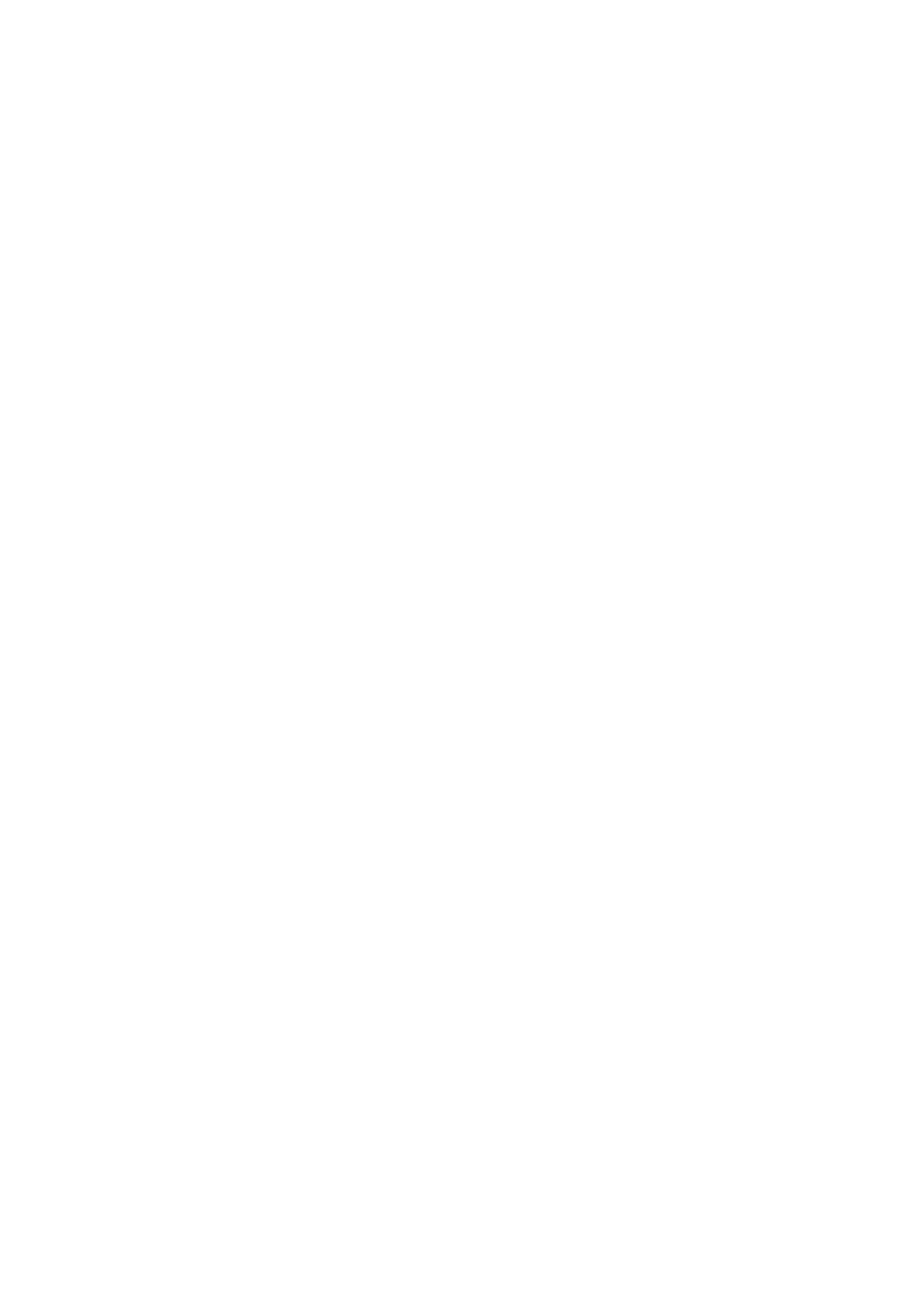
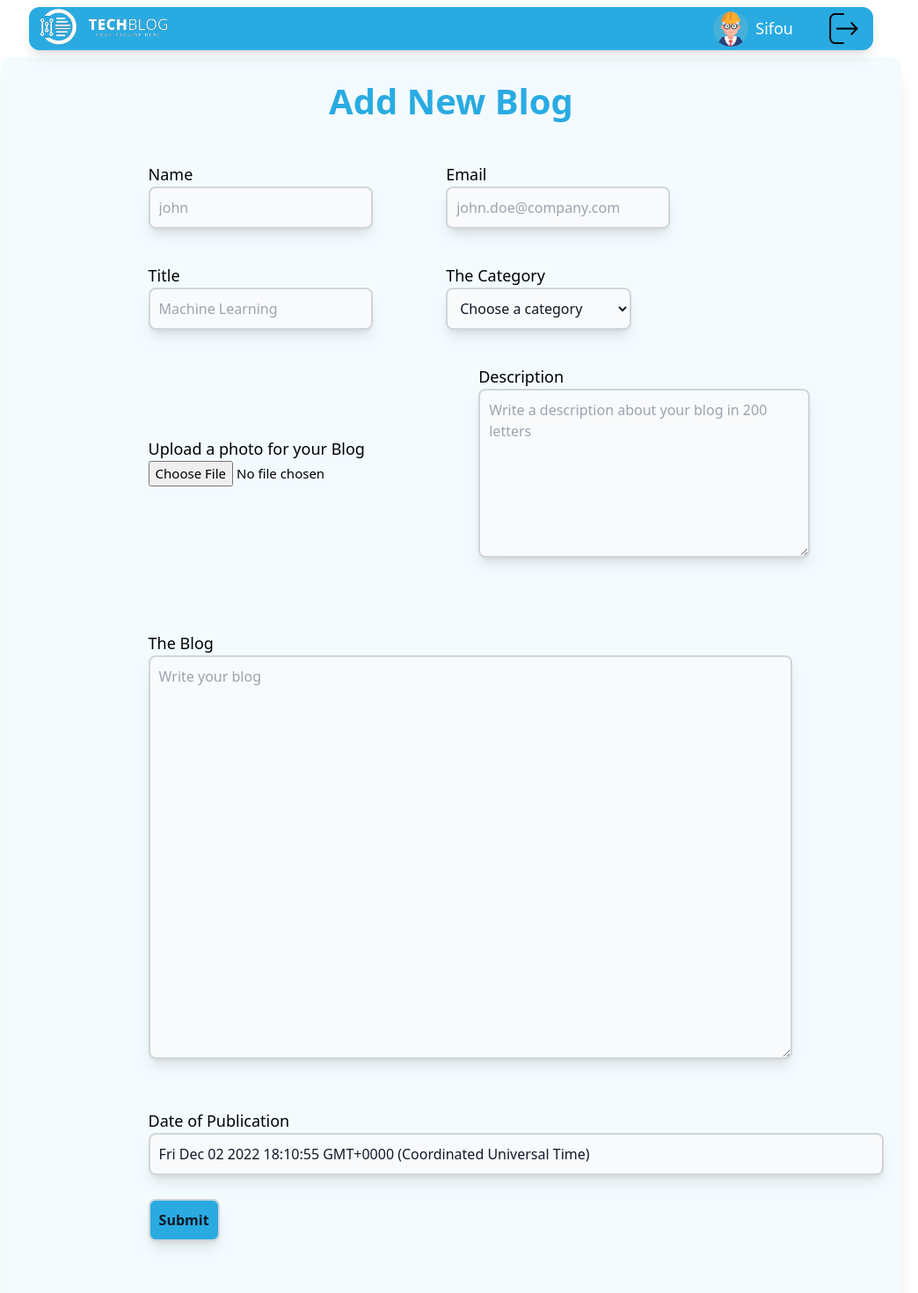
Before and after one commit to SifEddine05/TechBlog, a React (Create React App) app in the folder client/: page /newBlog in a window 1280 px wide. Shown: the top 1470 px of the page at 88% size, without its empty margins (127-1171 px from the left). Before the commit the page ends 800 px from the top, so only its background shows below. Built offline with nearby package versions, Linux system fonts and the light colour scheme.

Commit message:
Add Blog page

```diff
--- a/client/src/App.js
+++ b/client/src/App.js
@@ -1,12 +1,16 @@
-import logo from './logo.svg';
-import Home from './components/Home';
+import NavBar from "./components/NavBar";
+import Home from './pages/Home';
+import AddBlog from './pages/AddBlog';
 import { BrowserRouter as Router, Route, Switch } from 'react-router-dom';
 
 function App() {
   return (
+
     <Router>
+       <NavBar />
       <Switch>
         <Route exact path="/"><Home /></Route>
+        <Route exact path="/newBlog"><AddBlog /></Route>
       </Switch>
     </Router>
 
--- a/client/src/components/BoxBlog.js
+++ b/client/src/components/BoxBlog.js
@@ -4,7 +4,7 @@ import date from '../assets/date.png'
 import more from '../assets/more.png'
 import { Link } from 'react-router-dom/cjs/react-router-dom.min'
 
-
+// we need a function to see if the blog existe in the table of user blogs we add delete and mofdifie button else we dont
 const BoxBlog = () => {
     return (
     <div className=" mr-[1%] mb-[1%] lg:h-[320px] shadow-2xl rounded-xl lg:w-[250px]  md:w-[180px]  sm:w-[150px] w-[100px]  md:h-[250px] sm:h-[200px] pb-2 " >
--- /dev/null
+++ b/client/src/pages/AddBlog.js
@@ -0,0 +1,69 @@
+
+
+import { useState } from "react";
+
+const AddBlog = () => {
+    const [title,Settitle] =useState('')
+    const[Time,setTime]=useState(Date().toLocaleString())
+    const getTime = ()=>{
+        setTime(Date().toLocaleString())
+    }
+    return (
+
+    <div className="shadow-xl mx-[10%] lg:p-5 md:p-4 sm:p-3 p-2 bg-[#29abe2] bg-opacity-5 rounded-xl">
+        <h1 className='text-center lg:text-[40px] md:text-[30px]  sm:text-[20px]  text-[10px]  lg:mb-10 md:mb-8 sm:mb-6 mb-4 font-semibold text-[#29abe2] '>Add New Blog</h1>
+        <form action='post' className="ml-[15%]">
+            <div className="flex justify-start  items-center ">
+                <label className="lg:text-[18px] mr-[10%]  md:text-[15px] sm:text-[12px] text-[9px] font-medium "> Name <br/>
+                    <input type="text" required placeholder="john" maxLength='20'  className="bg-gray-50 border-2 shadow-lg border-gray-300 text-gray-900 lg:text-[16px] md:text-[13px] sm:text-[10px] text-[7px] rounded-lg focus:ring-blue-500 focus:border-blue-500 block w-full md:p-2.5 p-1 dark:bg-gray-700 dark:border-gray-600 dark:placeholder-gray-400 dark:text-white dark:focus:ring-blue-500 dark:focus:border-blue-500"/>
+                </label>
+                <label className="lg:text-[18px]  md:text-[15px] sm:text-[12px] text-[9px] font-medium "> Email <br/>
+                    <input type="email" required placeholder="john.doe@company.com" maxLength='50'  className="bg-gray-50 border-2 shadow-lg border-gray-300 text-gray-900 lg:text-[16px] md:text-[13px] sm:text-[10px] text-[7px] rounded-lg focus:ring-blue-500 focus:border-blue-500 block w-full md:p-2.5 p-1 dark:bg-gray-700 dark:border-gray-600 dark:placeholder-gray-400 dark:text-white dark:focus:ring-blue-500 dark:focus:border-blue-500"/>
+                </label>
+            </div>
+
+
+            <div className='   flex justify-start items-center lg:mt-10 md:mt-8 sm:mt-6 mt-4'>
+                <label className="  lg:text-[18px]   mr-[10%] md:text-[15px] sm:text-[12px] text-[9px] font-medium text-left "> Title<br/>
+                    <input type="text" required placeholder="Machine Learning"  maxlength="20"  className="w-full bg-gray-50 border-2 shadow-lg  border-gray-300 text-gray-900 lg:text-[16px] md:text-[13px] sm:text-[10px] text-[7px] rounded-lg focus:ring-blue-500 focus:border-blue-500 block  md:p-2.5 p-1 dark:bg-gray-700 dark:border-gray-600 dark:placeholder-gray-400 dark:text-white dark:focus:ring-blue-500 dark:focus:border-blue-500"/>
+                </label>
+                <label className='lg:text-[18px]  md:text-[15px] sm:text-[12px] text-[9px] font-medium text-left ' >The Category <br/>
+                    <select required className=" w-full font-medium bg-gray-50 border-2 shadow-lg border-gray-300 text-gray-900 lg:text-[16px] md:text-[13px] sm:text-[10px] text-[7px] rounded-lg focus:ring-blue-500 focus:border-blue-500 block  lg:p-2.5 p-1 dark:bg-gray-700 dark:border-gray-600 dark:placeholder-gray-400 dark:text-white dark:focus:ring-blue-500 dark:focus:border-blue-500">
+                            <option selected className="opacity-75">Choose a category</option>
+                            <option value={'web'}>Web Developpment </option>
+                            <option value={'Bc'}>Block Chaine</option>
+                            <option value={'mobile'}>Mobile Developpment</option>
+                            <option value={'Ai'}>Artificial Intelligence </option>
+                            <option value={'Cs'}>Cyper Security </option>
+                        </select>
+                </label>
+            </div>
+            <div className='flex justify-start  items-center lg:mt-10 md:mt-8 sm:mt-6 mt-4'>
+                <label className='lg:text-[18px] mr-[10%] md:text-[15px] sm:text-[12px] text-[8px] font-medium text-left ' >
+                    Upload a photo for your Blog <br/>
+                    <input type='file' required className="md:text-[15px] sm:text-[12px] text-[9px] hover:cursor-pointer " />
+                </label>
+                <label className='lg:text-[18px] mr-[10%] md:text-[15px] sm:text-[12px] text-[8px] font-medium text-left '>
+                    Description <br/>
+                    <textarea cols="40" rows="7" required placeholder="Write a description about your blog in 200 letters"  maxlength="200" size='200' className="w-full h-full bg-gray-50 border-2 shadow-lg  border-gray-300 text-gray-900 lg:text-[16px] md:text-[13px] sm:text-[10px] text-[7px] rounded-lg focus:ring-blue-500 focus:border-blue-500 block  md:p-2.5 p-1 dark:bg-gray-700 dark:border-gray-600 dark:placeholder-gray-400 dark:text-white dark:focus:ring-blue-500 dark:focus:border-blue-500"></textarea>
+                </label>
+            </div>
+            <div className="mt-[10%] flex justify-start">
+            <label className='lg:text-[18px] mr-[10%] md:text-[15px] sm:text-[12px] text-[8px] font-medium text-left '>
+                The Blog <br/>
+                <textarea  cols="75" rows="17"required placeholder="Write your blog"  className="w-full h-full bg-gray-50 border-2 shadow-lg  border-gray-300 text-gray-900 lg:text-[16px] md:text-[13px] sm:text-[10px] text-[7px] rounded-lg focus:ring-blue-500 focus:border-blue-500 block  md:p-2.5 p-1 dark:bg-gray-700 dark:border-gray-600 dark:placeholder-gray-400 dark:text-white dark:focus:ring-blue-500 dark:focus:border-blue-500"></textarea>
+            </label>
+            </div>
+            <div className="mt-[10%]">
+                <label className='lg:text-[18px] mr-[10%] md:text-[15px] sm:text-[12px] text-[8px] font-medium text-left '>
+                    Date of Publication
+                    <input type="text" disabled value={Time} required   className="mr-[5%] bg-gray-50 border-2 shadow-lg border-gray-300 text-gray-900 lg:text-[16px] md:text-[13px] sm:text-[10px] text-[7px] rounded-lg focus:ring-blue-500 focus:border-blue-500 block w-full md:p-2.5 p-1 dark:bg-gray-700 dark:border-gray-600 dark:placeholder-gray-400 dark:text-white dark:focus:ring-blue-500 dark:focus:border-blue-500"/>
+                </label>
+                <input type="submit" className=" mb-[10%]  border-2 shadow-lg border-gray-300 text-gray-900 bg-[#29abe2] hover:cursor-pointer hover:text-white lg:text-[16px] font-semibold md:text-[13px] sm:text-[10px] text-[7px] rounded-lg focus:ring-blue-500 focus:border-blue-500 block   md:p-2.5 p-1 dark:bg-gray-700 dark:border-gray-600 dark:placeholder-gray-400 dark:text-white dark:focus:ring-blue-500 dark:focus:border-blue-500" onClick={getTime} />
+            </div>
+        </form>
+    </div>
+     );
+}
+
+export default AddBlog;
--- a/client/src/components/Home.js
+++ b/client/src/pages/Home.js
@@ -1,7 +1,6 @@
-import NavBar from "./NavBar";
-import BoxBlog from "./BoxBlog";
-import SwitchBlogs from "./SwitchBlogs";
-import SideBar from "./SideBar";
+import BoxBlog from "../components/BoxBlog";
+import SwitchBlogs from "../components/SwitchBlogs";
+import SideBar from "../components/SideBar"
 const Home = () => {
     const boxes = [];
 for (let i = 0; i < 8; i++) {
@@ -9,7 +8,6 @@ for (let i = 0; i < 8; i++) {
 }
     return (
         <div>
-            <NavBar />
             <SwitchBlogs />
             <div className='flex justify-start'>
                 <div className="flex flex-wrap justify-start ml-[5%]">
```
